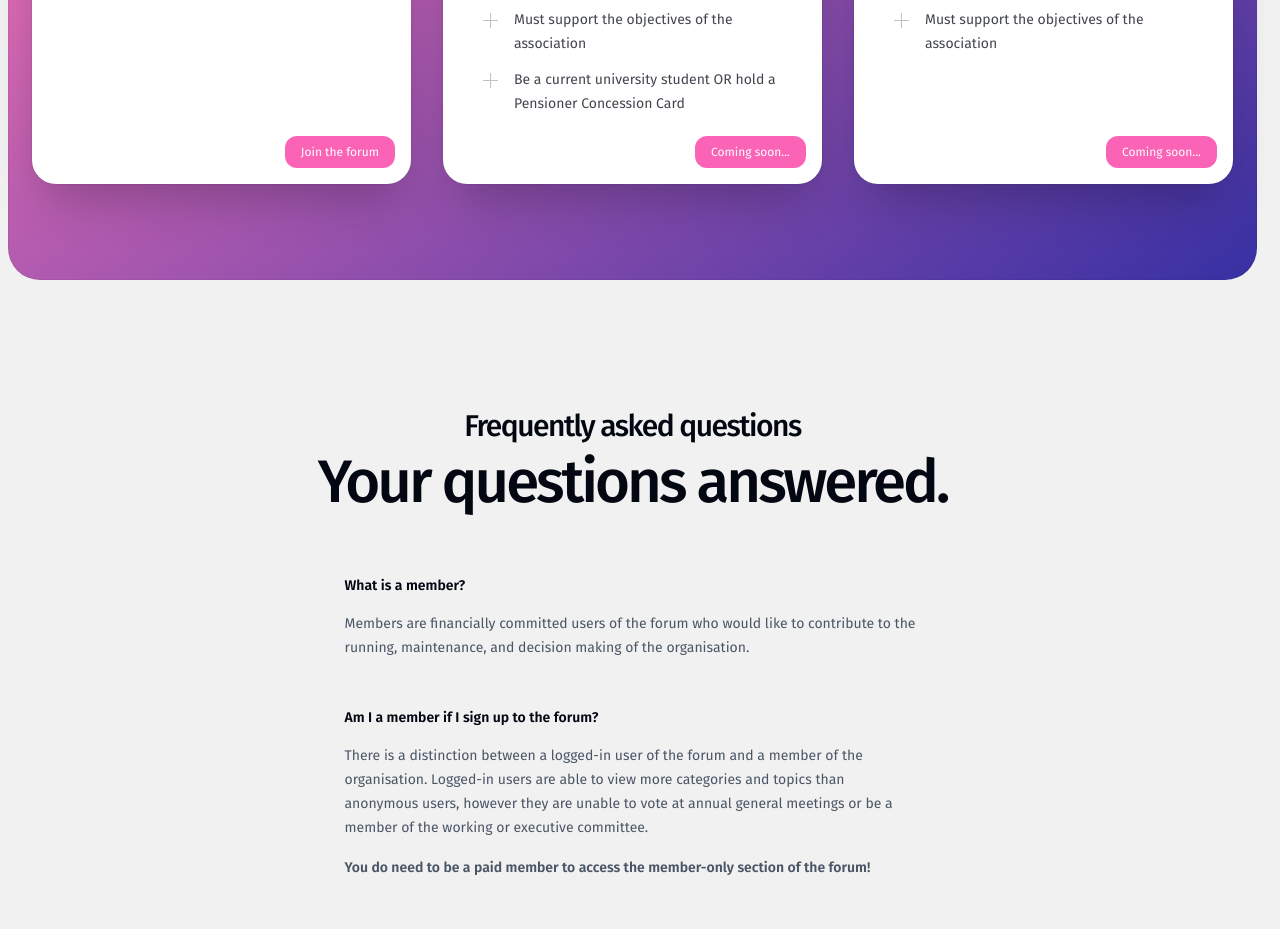
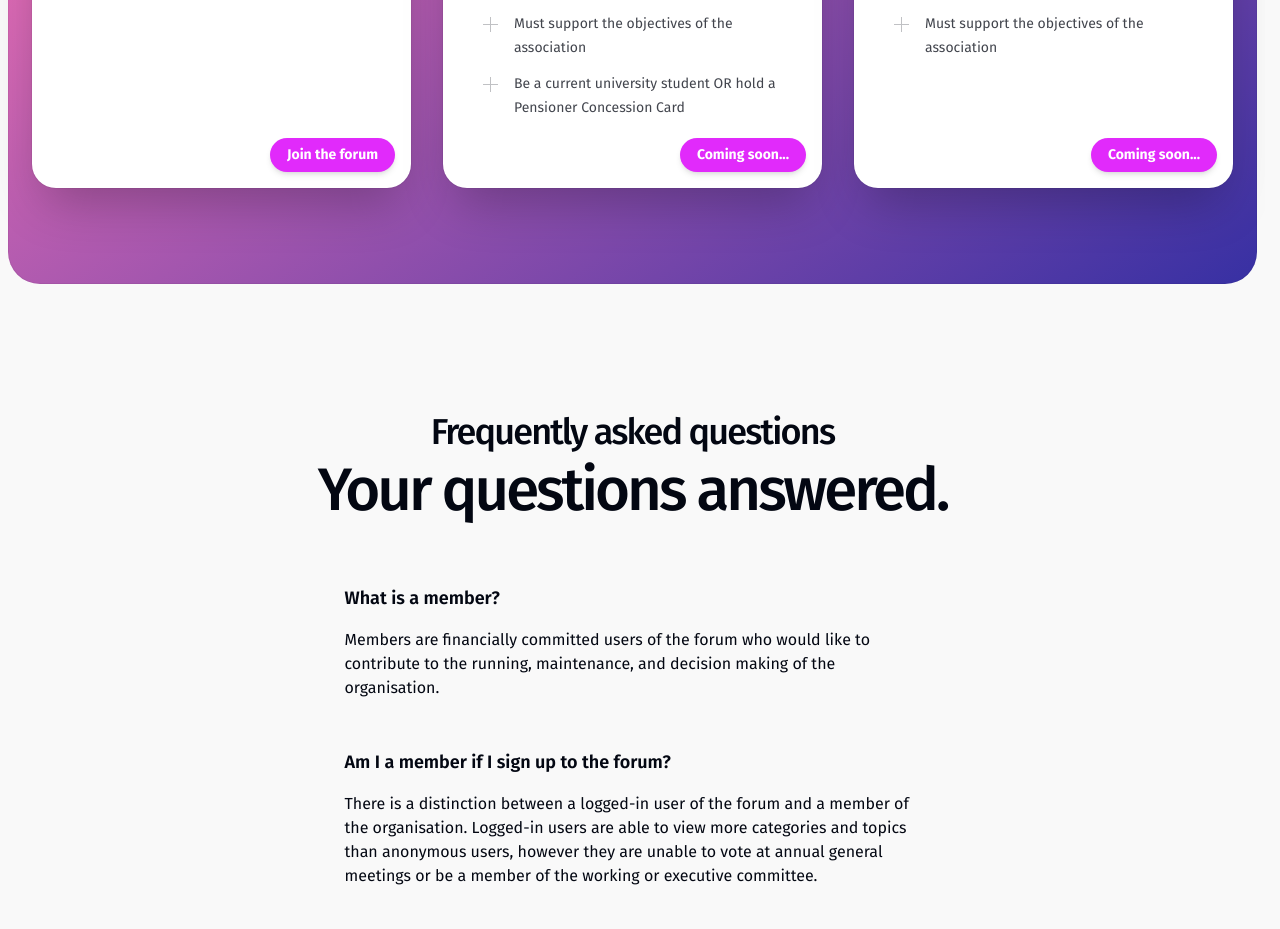
Before and after one commit to rowan-gray/btq-website, a Next.js app: page /member in a window 1280 px wide. Shown: the part 880-1809 px from the top of the page. Built offline with nearby package versions, Linux system fonts and the light colour scheme.

Commit message:
General improvements to various layouts. Fixed issue causing no image to appear in the topic snippets if no summary-image wrap is included. Now defaults to banner.

```diff
--- a/app/blog/[topicTitle]/[topicId]/page.tsx
+++ b/app/blog/[topicTitle]/[topicId]/page.tsx
@@ -35,7 +35,7 @@ export default async function Page({ params: Params }: { params: Params }) {
       <Container>
         <Navbar />
       </Container>
-      <Container className="mt-16 mb-16">
+      <Container className="mb-16">
         <EmbeddedTopic
           topicTitle={topicTitle}
           topicId={topicId}
--- a/app/blog/page.tsx
+++ b/app/blog/page.tsx
@@ -24,7 +24,7 @@ export default function Page() {
         <Navbar />
       </Container>
       <div className="flex-grow">
-        <Container className="mt-16 mb-16">
+        <Container className="mb-16">
           <Heading as="h1">Blog</Heading>
           <Lead className="mt-6 max-w-3xl">
             See thoughts from the BTQ Community.
--- a/app/layout.tsx
+++ b/app/layout.tsx
@@ -79,7 +79,7 @@ export default function RootLayout({
   return (
     <html lang="en" className="scrollbar-gutter-stable">
       <body
-        className={`bg-[#f1f1f1] ${firaSans.className} text-gray-950 antialiased`}
+        className={`bg-[#f9f9f9] ${firaSans.className} text-gray-950 antialiased`}
       >
         {children}
       </body>
--- a/app/member/page.tsx
+++ b/app/member/page.tsx
@@ -1,4 +1,5 @@
 import { createPageMetadata } from '@/app/layout'
+import { Button } from '@/components/button'
 import { Container } from '@/components/container'
 import { Footer } from '@/components/footer'
 import { Gradient } from '@/components/gradient'
@@ -105,11 +106,9 @@ function PricingCard({ tier }: { tier: (typeof tiers)[number] }) {
           ))}
         </ul>
       </div>
-      <button className="absolute right-4 bottom-4 rounded-xl bg-pink-400 text-xs data-[hover]:bg-pink-600">
-        <Link href={tier.href} className="inline-block px-4 py-2 text-white">
-          {tier?.buttonText || 'Coming soon...'}
-        </Link>
-      </button>
+      <Button className="absolute right-4 bottom-4" size="small">
+        <Link href={tier.href}>{tier?.buttonText || 'Coming soon...'}</Link>
+      </Button>
     </div>
   )
 }
@@ -156,34 +155,30 @@ function FrequentlyAskedQuestions() {
         </Heading>
         <div className="mx-auto mt-16 mb-32 max-w-xl space-y-12">
           <dl>
-            <dt className="text-sm font-semibold">What is a member?</dt>
-            <dd className="mt-4 text-sm/6 text-gray-600">
+            <dt className="text-lg font-semibold">What is a member?</dt>
+            <dd className="text-md/6 mt-4">
               Members are financially committed users of the forum who would
               like to contribute to the running, maintenance, and decision
               making of the organisation.
             </dd>
           </dl>
           <dl>
-            <dt className="text-sm font-semibold">
+            <dt className="text-lg font-semibold">
               Am I a member if I sign up to the forum?
             </dt>
-            <dd className="mt-4 text-sm/6 text-gray-600">
+            <dd className="text-md/6 mt-4">
               There is a distinction between a logged-in user of the forum and a
               member of the organisation. Logged-in users are able to view more
               categories and topics than anonymous users, however they are
               unable to vote at annual general meetings or be a member of the
               working or executive committee.
             </dd>
-            <dd className="mt-4 text-sm/6 font-semibold text-gray-600">
-              You do need to be a paid member to access the member-only section
-              of the forum!
-            </dd>
           </dl>
           <dl>
-            <dt className="text-sm font-semibold">
+            <dt className="text-lg font-semibold">
               Why should I become a member?
             </dt>
-            <dd className="mt-4 text-sm/6 text-gray-600">
+            <dd className="text-md/6 mt-4">
               If you are a frequent user of the forum and believe in the goals
               and objectives of the organisation, we highly encourage you to
               become a member. Running the forum is costly, so we rely on paying
@@ -196,8 +191,8 @@ function FrequentlyAskedQuestions() {
             </dd>
           </dl>
           <dl>
-            <dt className="text-sm font-semibold">How are fees decided?</dt>
-            <dd className="mt-4 text-sm/6 text-gray-600">
+            <dt className="text-lg font-semibold">How are fees decided?</dt>
+            <dd className="text-md/6 mt-4">
               Membership fees are carefully considered by the Treasurer to
               ensure that we are able to keep the forum and organisation up and
               running.
--- a/app/page.tsx
+++ b/app/page.tsx
@@ -36,12 +36,13 @@ function Hero() {
           </p>
           <div className="mt-12 flex flex-col gap-x-6 gap-y-4 sm:flex-row">
             <Button
+              size="large"
               variant="primary"
               href="https://forum.bettertransportqueensland.org"
             >
               Join the Conversation
             </Button>
-            <Button variant="secondary" href="/member">
+            <Button size="large" variant="secondary" href="/member">
               Become a member
             </Button>
           </div>
@@ -91,7 +92,7 @@ function FeatureSection() {
           advocate for public and active transport as well as regional transport
           and freight rail.
         </Lead>
-        <section className="mt-16 grid grid-cols-1 lg:grid-cols-2">
+        <section className="mt-8 grid grid-cols-1 lg:grid-cols-2">
           <div className="space-y-6 lg:mr-6">
             {/* Who are we? */}
             <div className="rounded-lg bg-white p-6 shadow-md">
--- a/app/releases/[topicTitle]/[topicId]/page.tsx
+++ b/app/releases/[topicTitle]/[topicId]/page.tsx
@@ -35,7 +35,7 @@ export default async function Page({ params: Params }: { params: Params }) {
       <Container>
         <Navbar />
       </Container>
-      <Container className="mt-16 mb-16">
+      <Container className="mb-16">
         <EmbeddedTopic
           topicTitle={topicTitle}
           topicId={topicId}
--- a/app/releases/page.tsx
+++ b/app/releases/page.tsx
@@ -23,7 +23,7 @@ export default function Page() {
         <Navbar />
       </Container>
       <div className="flex-grow">
-        <Container className="mt-16 mb-16">
+        <Container className="mb-16">
           <Heading as="h1">Media Releases</Heading>
           <Lead className="mt-6 max-w-3xl">
             Stay up to date with our latest media releases.
--- a/components/button.tsx
+++ b/components/button.tsx
@@ -4,32 +4,36 @@ import { clsx } from 'clsx'
 
 const variants = {
   primary: clsx(
-    'inline-flex items-center justify-center px-4 py-[calc(theme(spacing.2)-1px)]',
-    'rounded-full border border-transparent shadow-md',
-    'whitespace-nowrap text-base font-medium text-white',
-    'bg-pink-400 data-[hover]:bg-pink-600',
-    'selection:bg-indigo-800 selection:text-pink-600',
-    'transition duration-200 ease-in-out', // Added hover animation
+    'inline-flex items-center justify-center border border-transparent shadow-md',
+    'text-base font-bold whitespace-nowrap text-white',
+    'bg-fuchsia-500 data-[hover]:bg-fuchsia-700',
+    'selection:bg-indigo-800 selection:text-fuchsia-600',
+    'transition duration-200 ease-in-out',
   ),
   secondary: clsx(
-    'inline-flex items-center justify-center px-4 py-[calc(theme(spacing.2)-1px)]',
-    'rounded-full border border-transparent shadow-md',
-    'whitespace-nowrap text-base font-medium text-white',
+    'inline-flex items-center justify-center border border-transparent shadow-md',
+    'text-base font-bold whitespace-nowrap text-white',
     'bg-indigo-500 data-[hover]:bg-indigo-600',
-    'selection:bg-pink-400 selection:text-indigo-800',
-    'transition duration-200 ease-in-out', // Added hover animation
+    'selection:bg-fuchsia-400 selection:text-indigo-800',
+    'transition duration-200 ease-in-out',
   ),
   outline: clsx(
-    'inline-flex items-center justify-center px-2 py-[calc(theme(spacing.[1.5])-1px)]',
-    'rounded-lg border border-transparent shadow ring-1 ring-black/10',
-    'whitespace-nowrap text-sm font-medium text-gray-950',
-    'data-[disabled]:bg-transparent data-[hover]:bg-gray-50 data-[disabled]:opacity-40',
-    'transition duration-200 ease-in-out', // Added hover animation
+    'inline-flex items-center justify-center border border-transparent shadow ring-1 ring-black/10',
+    'font-medium whitespace-nowrap text-gray-950',
+    'data-[disabled]:bg-transparent data-[disabled]:opacity-40 data-[hover]:bg-gray-50',
+    'transition duration-200 ease-in-out',
   ),
+}
+
+const sizes = {
+  large: clsx('rounded-full px-5 py-2 text-lg'),
+  medium: clsx('text-md rounded-full px-5 py-2'), // Default size
+  small: clsx('rounded-full px-4 py-1.5 text-sm'),
 }
 
 type ButtonProps = {
   variant?: keyof typeof variants
+  size?: keyof typeof sizes
   className?: string
 } & (
   | ({ href: string } & React.ComponentPropsWithoutRef<typeof Link>)
@@ -38,10 +42,11 @@ type ButtonProps = {
 
 export function Button({
   variant = 'primary',
+  size = 'medium',
   className,
   ...props
 }: ButtonProps) {
-  className = clsx(className, variants[variant])
+  className = clsx(className, variants[variant], sizes[size])
 
   if (props.href !== undefined) {
     return <Link {...props} className={className} />
--- a/components/feed-snippets.tsx
+++ b/components/feed-snippets.tsx
@@ -98,6 +98,11 @@ export async function Snippets(params: {
                     )?.[0] ?? ''
                   )
                 },
+              ) ?? (
+                <img
+                  src="banner.png"
+                  className="h-auto w-full rounded-md object-contain shadow-md lg:w-64"
+                />
               )}
             </div>
 
--- a/components/navbar.tsx
+++ b/components/navbar.tsx
@@ -22,7 +22,7 @@ function DesktopNav({ filled }: { filled: true | undefined }) {
       {links.map(({ href, label }) => (
         <Link
           href={href}
-          className={`flex h-[2rem] items-center whitespace-nowrap px-4 text-base font-medium transition duration-200 ease-in-out ${filled ? 'bg-indigo-500 text-white data-[hover]:bg-indigo-600' : 'bg-indigo-300/35 text-black data-[hover]:bg-indigo-500/35'} mr-1 rounded-xl`}
+          className={`flex h-[2rem] items-center px-4 text-base font-medium whitespace-nowrap transition duration-200 ease-in-out ${filled ? 'bg-indigo-500 text-white data-[hover]:bg-indigo-600' : 'bg-indigo-300/35 text-black data-[hover]:bg-indigo-500/35'} mr-1 rounded-xl`}
           key={href}
         >
           {label}
@@ -140,7 +140,7 @@ export function Navbar({
             (banner.expiry ? Date.now() < banner.expiry.getTime() : true) && (
               <Link
                 href={banner.href}
-                className="lg:text-md flex items-center gap-1 rounded-2xl bg-indigo-500 py-0.5 pl-4 pr-3 text-xs/5 font-medium text-white transition duration-200 ease-out data-[hover]:bg-indigo-600 md:text-sm/6"
+                className="lg:text-md flex items-center gap-1 rounded-2xl bg-indigo-500 py-0.5 pr-3 pl-4 text-xs/5 font-medium text-white transition duration-200 ease-out data-[hover]:bg-indigo-600 md:text-sm/6"
               >
                 {banner.text}
                 <ChevronRightIcon className="size-4" />
--- a/components/text.tsx
+++ b/components/text.tsx
@@ -9,7 +9,7 @@ type HeadingProps = {
 
 export function Heading({
   className,
-  as: Element = 'h2',
+  as: Element = 'h1',
   dark = false,
   ...props
 }: HeadingProps) {
@@ -37,7 +37,7 @@ export function Subheading({
       data-dark={dark ? 'true' : undefined}
       className={clsx(
         className,
-        'text-2xl font-medium tracking-tighter text-pretty text-gray-950 data-[dark]:text-white sm:text-3xl',
+        'text-3xl font-medium tracking-tighter text-pretty text-gray-950 data-[dark]:text-white sm:text-4xl',
       )}
     />
   )
@@ -51,7 +51,7 @@ export function Lead({
     <p
       className={clsx(
         className,
-        'text-2xl font-medium text-gray-600 data-[dark]:text-gray-200',
+        'text-xl font-medium text-gray-600 data-[dark]:text-gray-200 sm:text-2xl',
       )}
       {...props}
     />
```
Also changed, not shown: components/embedded-topic.tsx (+28 -12 lines), 1 other file (tests, documents, lock files or other folders).
